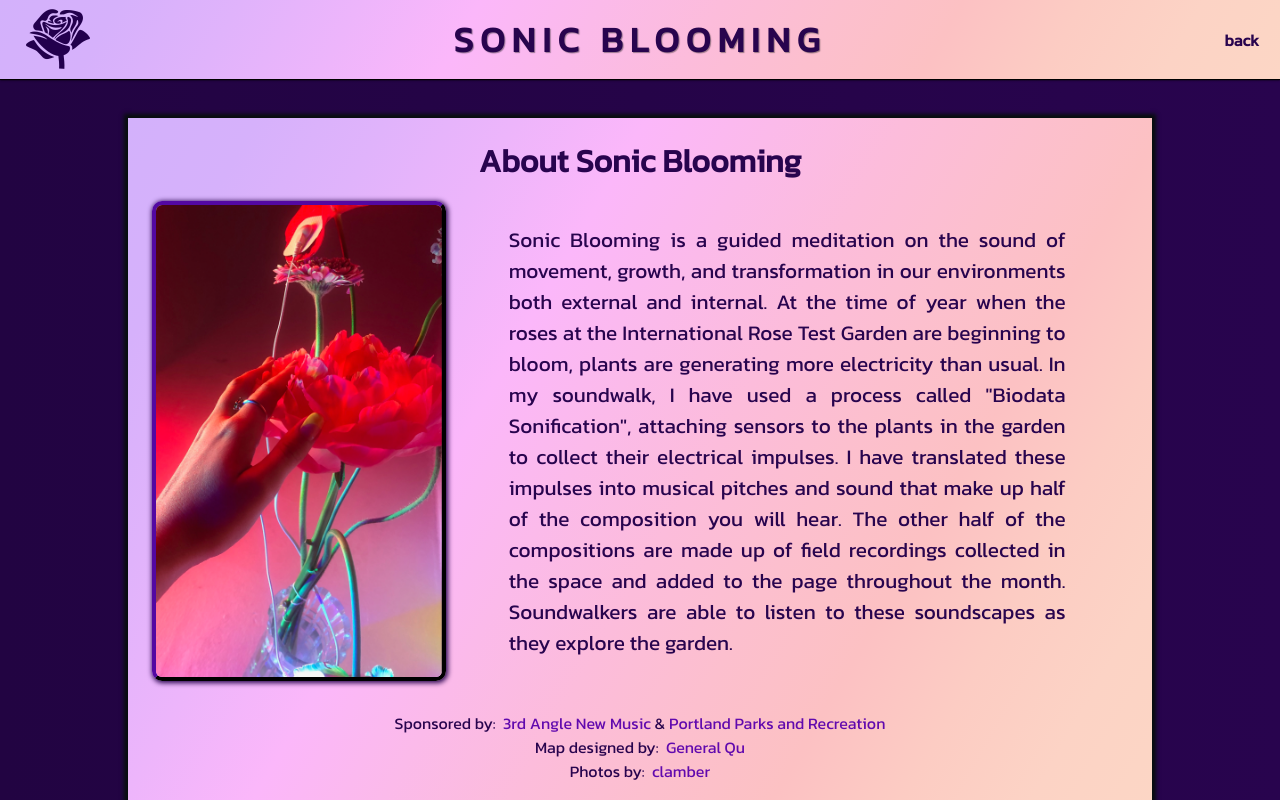
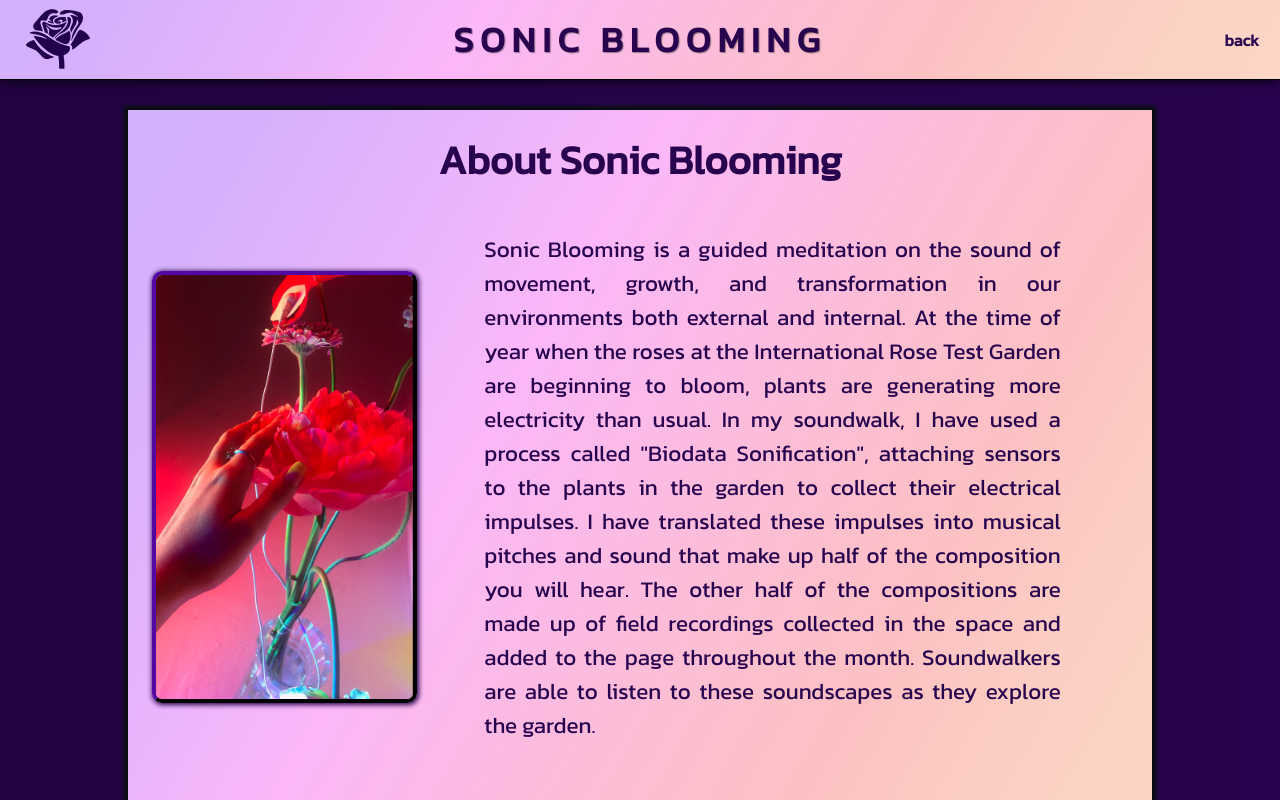
Before and after one commit to mikeymasonic/sonicBlooming, a React app: page /about in a window 1280 px wide. Shown: the top 800 px of the page. Built offline with nearby package versions, Linux system fonts and the light colour scheme; no server answers.

Commit message:
add sticky header, style loading, make adjustments

```diff
--- a/src/components/About/About.css
+++ b/src/components/About/About.css
@@ -34,7 +34,7 @@
     }
 
     h1 {
-      font-size: 2em;
+      font-size: 2.5em;
       margin: 0.1em 0 0.5em 0;
       -webkit-animation: fadein 5s;
         -moz-animation: fadein 5s;
@@ -56,7 +56,7 @@
         -moz-animation: fadein 5s;
         animation: fadein 5s;
         margin: 1em 3em 1em 3em;
-        font-size: 1.3em;
+        font-size: 1.4em;
       }
 
     .aboutContainer {
@@ -70,7 +70,7 @@
 
       img {
         display: block;
-        height: 30em;
+        height: 27em;
         width: auto;
         border-radius: 10px;
         margin: 0;
--- a/src/components/Header/Header.css
+++ b/src/components/Header/Header.css
@@ -20,12 +20,15 @@ a {
   flex-direction: row;
   justify-content: space-evenly;
   align-items: center;
+  position: fixed;
+  z-index: 2;
   color: white;
   width: 100%;
   height: 10vh;
+  top: 0;
   margin-bottom: 1em;
   border-bottom: 1px solid black;
-  box-shadow: 0 0 2px 0 black;
+  box-shadow: 0 0 12px 0 black;
   background: linear-gradient(120deg, #d3b1fb, #d6b1fb, #e0b3fb, #edb5fb, #fbb7fa, #fbbaea, #fcbcdb, #fcbfce, #fcc1c3, #fcccc3, #fcd3c5, #fcd6c5);
 
   .headerLeft {
--- a/src/components/Player/Player.css
+++ b/src/components/Player/Player.css
@@ -1,10 +1,22 @@
 @import url('https://fonts.googleapis.com/css2?family=Kanit&display=swap');
+
+.loadingContainer {
+  display: flex;
+  justify-content: center;
+  align-items: flex-start;
+  position: fixed;
+  width: 100%;
+  height: 100%;
+  top: 0;
+  background-color: rgba(38, 4, 71, 0.92);
+  z-index: 1;
+}
 
 .loadingImage {
   /* display: block; */
   /* background-color: lime; */
+  margin-top: 8em;
   width: 20%;
-  background-color: rgba(38,4,71,0.9);
   /* margin:0;
   left:0; */
 }
@@ -15,6 +27,7 @@
   justify-content: center;
   align-items: center;
   box-sizing: border-box;
+  margin-top: 11vh;
 
   .playerContainer {
     display: flex;
--- a/src/components/Player/Player.jsx
+++ b/src/components/Player/Player.jsx
@@ -164,7 +164,10 @@ const Player = () => {
           </section>
         </div>
 
-        {loading && <img src={loadingImage.loadingImage} className={styles.loadingImage} />}
+        {loading &&
+        <section className={styles.loadingContainer}>
+          <img src={loadingImage.loadingImage} className={styles.loadingImage} />
+        </section>}
 
         {playerVisible && <Visualizer forwardRef={player}/>}
       </section>
```
